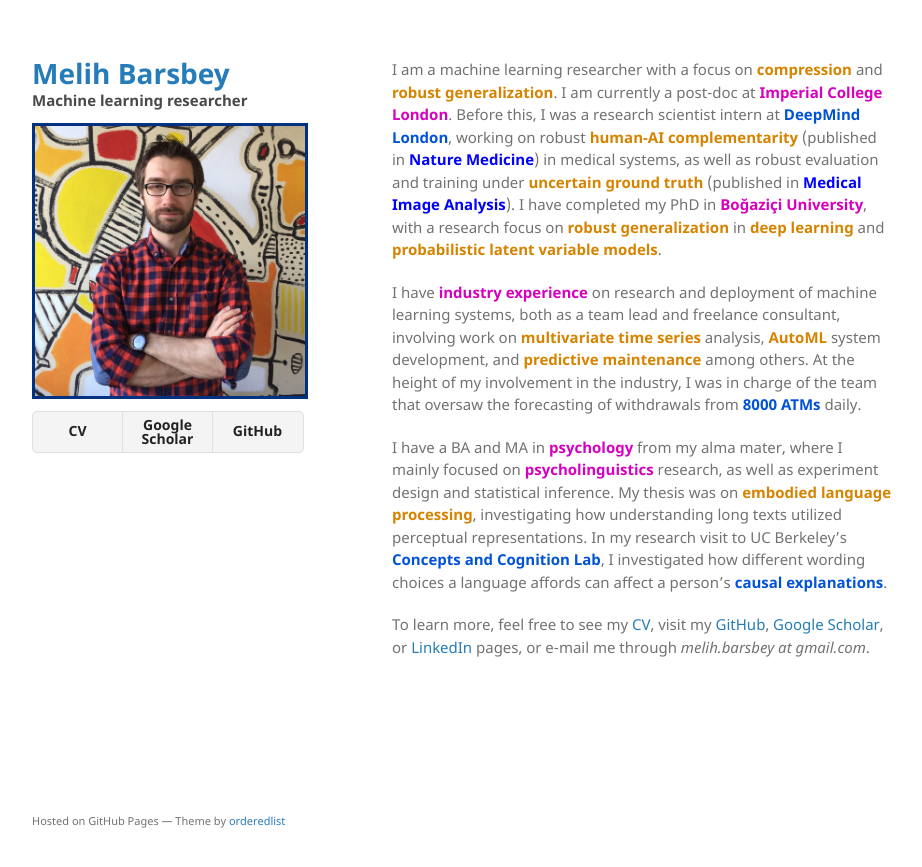
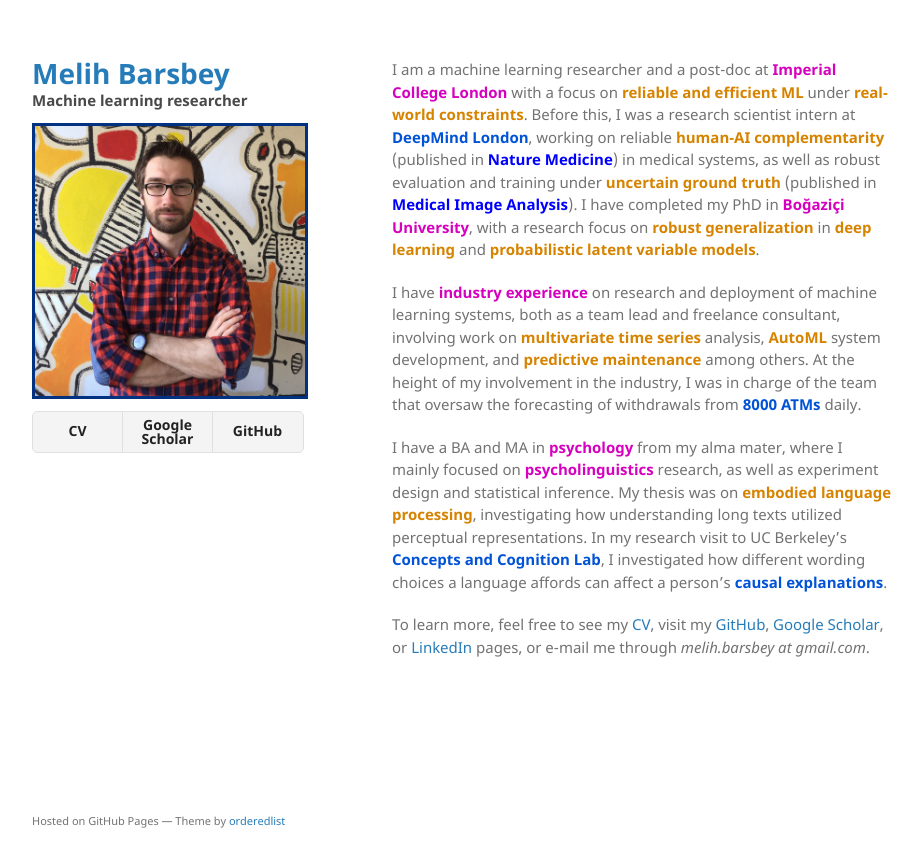
Before and after one commit to mbarsbey/mbarsbey.github.io, a Jekyll site: the page built from index.md, in a window 1280 px wide. Shown: the top 867 px of the page, without its empty margins (178-1100 px from the left). Built offline with Jekyll 4.4.1, drawn with Linux system fonts in a browser that asks for light colours.

Commit message:
Revise introduction for clarity and focus

```diff
--- a/index.md
+++ b/index.md
@@ -1,7 +1,7 @@
 ---
 layout: default
 ---
-I am a machine learning researcher with a focus on **<span style="color: #d68300">compression</span>** and **<span style="color: #d68300">robust generalization</span>**. I am currently a post-doc at **<span style="color: #d600be">Imperial College London</span>**. Before this, I was a research scientist intern at **<span style="color: #0053d6">DeepMind London</span>**, working on robust **<span style="color: #d68300">human-AI complementarity</span>** (published in [**<span style="color: blue">Nature Medicine</span>**](https://www.nature.com/aricles/s41591-023-02437-x)) in medical systems, as well as robust evaluation and training under **<span style="color: #d68300">uncertain ground truth</span>** (published in [**<span style="color: blue">Medical Image Analysis</span>**](https://www.sciencedirect.com/science/article/pii/S1361841525001033)). I have completed my PhD in **<span style="color: #d600be">Boğaziçi University</span>**, with a research focus on **<span style="color: #d68300">robust generalization</span>** in **<span style="color: #d68300">deep learning</span>** and **<span style="color: #d68300">probabilistic latent variable models</span>**.
+I am a machine learning researcher and a post-doc at **<span style="color: #d600be">Imperial College London</span>** with a focus on **<span style="color: #d68300">reliable and efficient ML</span>** under **<span style="color: #d68300">real-world constraints</span>**. Before this, I was a research scientist intern at **<span style="color: #0053d6">DeepMind London</span>**, working on reliable **<span style="color: #d68300">human-AI complementarity</span>** (published in [**<span style="color: blue">Nature Medicine</span>**](https://www.nature.com/aricles/s41591-023-02437-x)) in medical systems, as well as robust evaluation and training under **<span style="color: #d68300">uncertain ground truth</span>** (published in [**<span style="color: blue">Medical Image Analysis</span>**](https://www.sciencedirect.com/science/article/pii/S1361841525001033)). I have completed my PhD in **<span style="color: #d600be">Boğaziçi University</span>**, with a research focus on **<span style="color: #d68300">robust generalization</span>** in **<span style="color: #d68300">deep learning</span>** and **<span style="color: #d68300">probabilistic latent variable models</span>**.
 
 I have **<span style="color: #d600be">industry experience</span>** on research and deployment of machine learning systems, both as a team lead and freelance consultant, involving work on **<span style="color: #d68300">multivariate time series</span>** analysis, **<span style="color: #d68300">AutoML</span>** system development, and **<span style="color: #d68300">predictive maintenance</span>** among others. At the height of my involvement in the industry, I was in charge of the team that oversaw the forecasting of withdrawals from **<span style="color: #0053d6">8000 ATMs</span>** daily.
 
```
